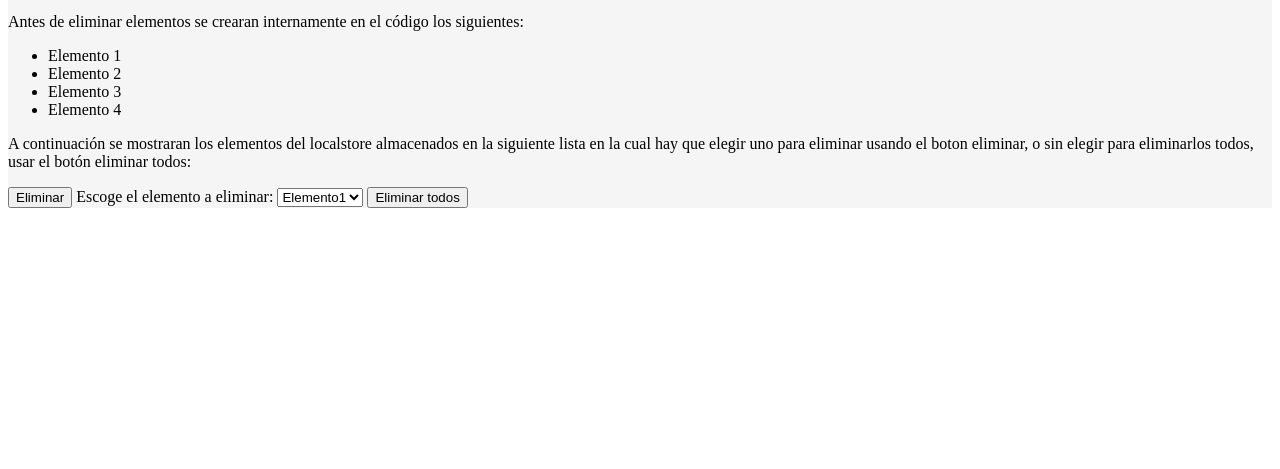
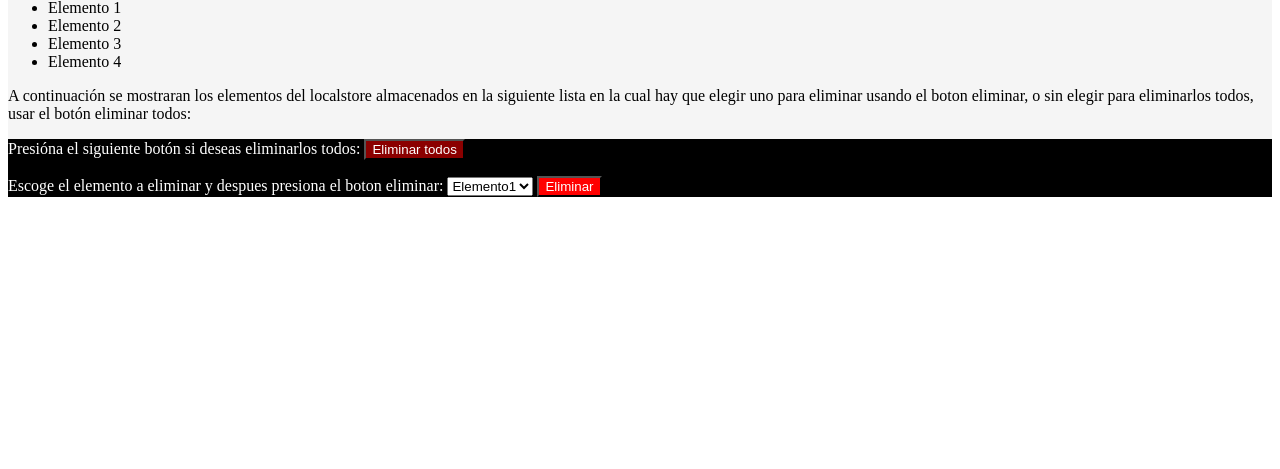
Before and after one commit to Jesus-007-cmd/Eliminacion-de-LocalStorage, a plain HTML site: page index.html in a window 1280 px wide. Shown: the part 331-800 px from the top of the page. Drawn offline with Linux system fonts and the light colour scheme.

Commit message:
Comit final que cumple con los requisitos de la tarea

```diff
--- a/assets/local_storage.js
+++ b/assets/local_storage.js
@@ -46,7 +46,7 @@ for (i=0; i<elements.options.length; i++){
 }
 
 localStorage.setItem('Elementos', JSON.stringify(elementos));
-alert("Se ha eliminado el elemento "+ele)
+alert("Se ha eliminado el elemento "+ele + " hay que entrar en LocalStoraje para validar")
 //localStorage.setItem('Elementos', )
 
     /*   alert(elements.options.selectindex)
--- a/assets/styles.css
+++ b/assets/styles.css
@@ -24,10 +24,23 @@
 }
 
 .titulo2{
-    font-size: 30px;
+    font-size: 25px;
     color: black;
 }
 .text1{
     margin-top: 2px;
     margin-left: 15px;
 }
+.elimUno{
+    background-color: red;
+    color: white;
+}
+.elimTodos{
+    background-color:darkred;
+    color: white;
+
+}
+.forma{
+    background-color: black;
+    color: white;
+}
--- a/index.html
+++ b/index.html
@@ -24,20 +24,24 @@
            <div class="text1"> Para eliminar todos los elementos solo es necesario escribir dentro de nuestro script LocalStorage.clear(); </div>
            <p class="titulo2">Eliminar elementos en especifico</p>
         <div class="text1">Para eliminar elementos tenemos la opción de localStorage.removeItem(keyName). Donde keyName es la cadena que tiene el nombre de la clave eliminar.</div>
-          <p>Antes de eliminar elementos se crearan internamente en el código los siguientes:</p>
+          Antes de eliminar elementos se crearan internamente en el código los siguientes:
           <ul>
             <li>Elemento 1</li>
             <li>Elemento 2</li>
             <li>Elemento 3</li>
             <li>Elemento 4</li>
         </ul>
-           <p> A continuación se mostraran los elementos del localstore almacenados en la siguiente lista en la cual hay que elegir uno para eliminar usando el boton eliminar, o sin elegir para eliminarlos todos, usar el botón eliminar todos:</p>
-<button id="elimUno">Eliminar</button>
+           <p>A continuación se mostraran los elementos del localstore almacenados en la siguiente lista en la cual hay que elegir uno para eliminar usando el boton eliminar, o sin elegir para eliminarlos todos, usar el botón eliminar todos:</p>
+           <form class="forma" action="">        <label >Presióna el siguiente botón si deseas eliminarlos todos:</label>
+        <button class="elimTodos" id="elimTodos">Eliminar todos</button>
+        <p></p>
+        <label >Escoge el elemento a eliminar y despues presiona el boton eliminar:</label>
+        <select name="elementos" id="elementos"></select>
+        <button class="elimUno" id="elimUno">Eliminar</button>
 
-<label for="Nombresss">Escoge el elemento a eliminar:</label>
-<select name="elementos" id="elementos"></select>
+</form>
 
-<button id="elimTodos">Eliminar todos</button>
+
 <script src="/assets/local_storage.js"></script>
         </section>
 
```
